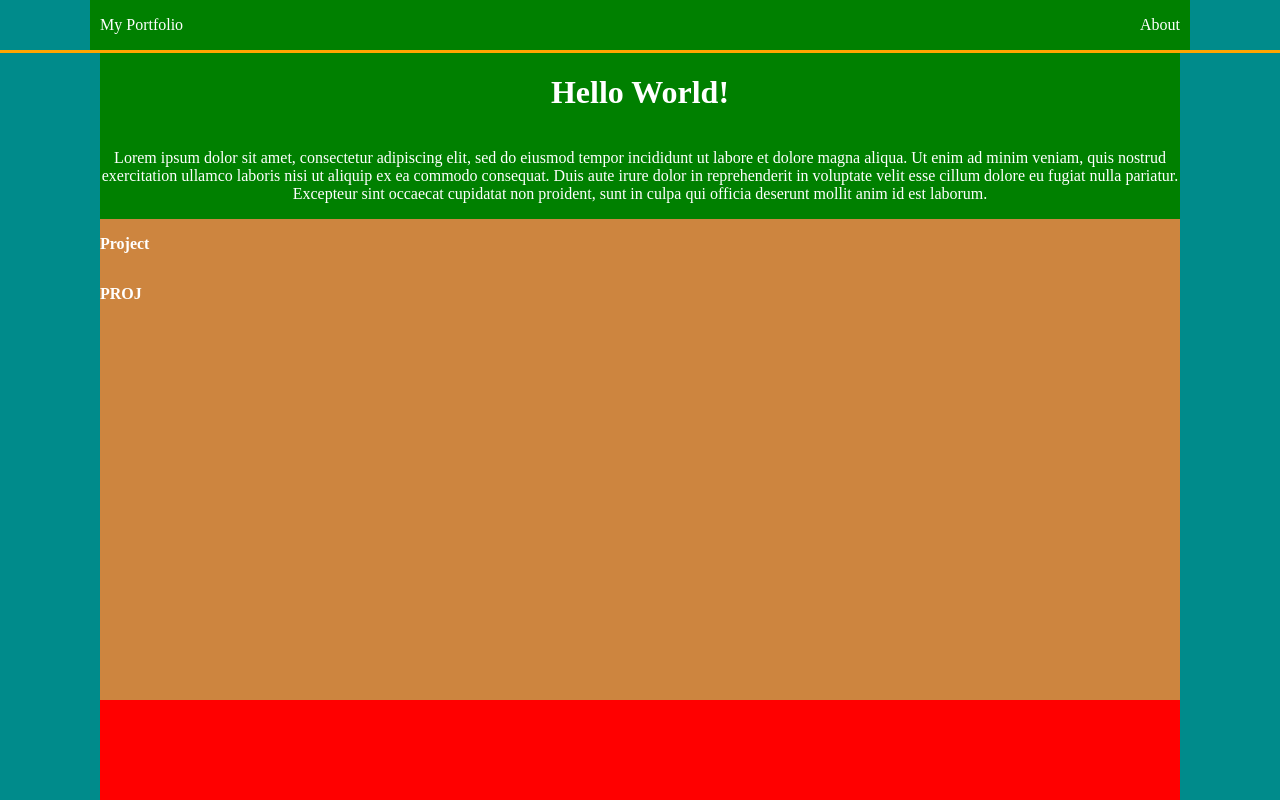
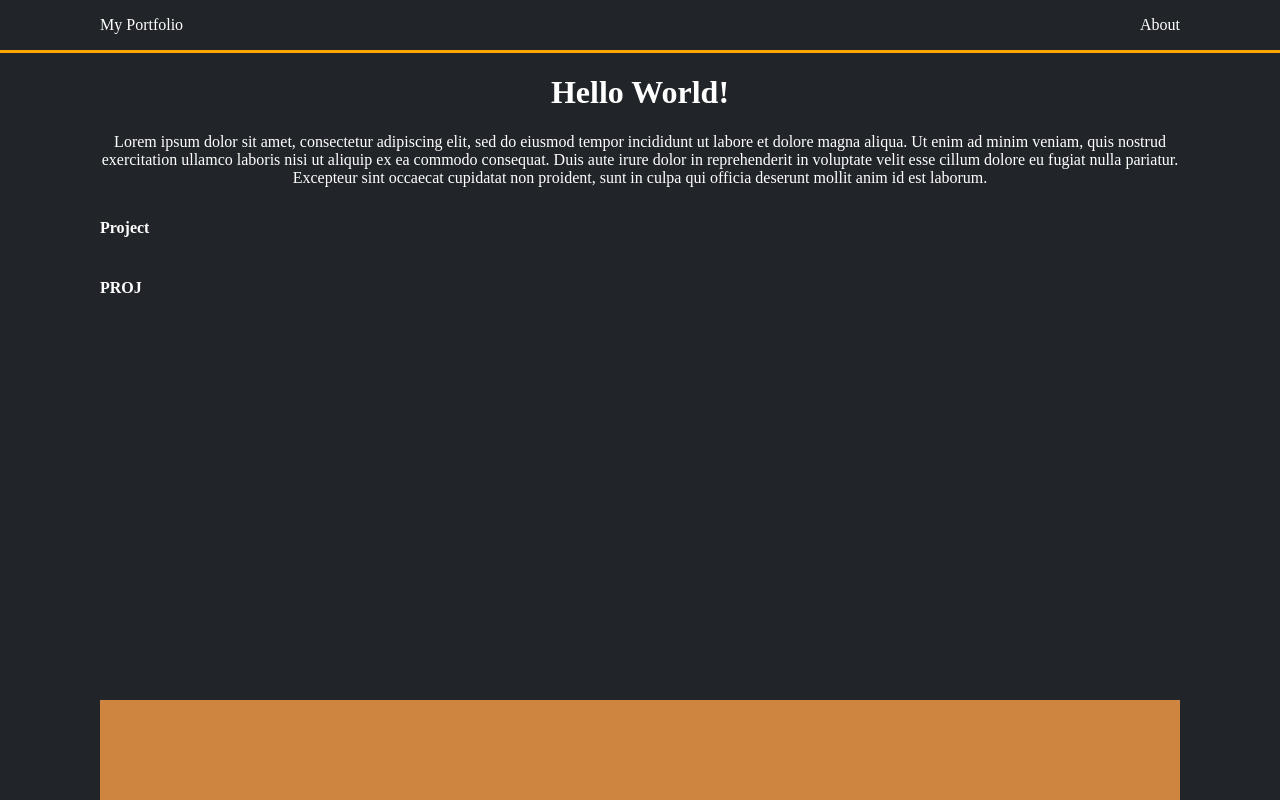
Before and after one commit to ddhuynh/ddhuynh.github.io, a React (Vite) app: page / in a window 1280 px wide. Built offline with nearby package versions, Linux system fonts and the light colour scheme.

Commit message:
Removed comments from app.css and added more css

```diff
--- a/src/App.css
+++ b/src/App.css
@@ -3,6 +3,12 @@ body {
     color: white;
     padding: 0px;
     margin: 0px;
+}
+
+img {
+    width: 100%;
+    object-fit: cover;
+    display: block;
 }
 
 /* Container for the entire page */
@@ -21,7 +27,6 @@ body {
     height: fit-content;
     display: flex;
     justify-content: center;
-    background-color: darkcyan;
 }
 
 /* Div container in banner section */
@@ -32,26 +37,34 @@ body {
     padding-right: 10px;
     width: 100%;
     max-width: 1080px;
-    background-color: green;
 }
 
 /* Div container in about section */
 .aboutContent {
-    display: flex;
+    /* display: flex;
     flex-direction: column;
-    justify-content: center;
+    justify-content: center; */
     text-align: center;
 
     height: auto;
     width: 100%;
     max-width: 1080px;
-    background-color: green;
 }
 
 /* Div container in body section */
 .bodyContent {
     display: flex;
     flex-direction: column;
+    gap: 10px;
+    min-height: 100px;
+    width: 100%;
+    max-width: 1080px;
+    /* background-color: peru; */
+}
+
+/* Div container in footer section */
+.footerContent {
+    display: flex;
 
     min-height: 100px;
     width: 100%;
@@ -59,97 +72,8 @@ body {
     background-color: peru;
 }
 
-/* Div container in footer section */
-.footerContent{
-    display: flex;
-
-    min-height: 100px;
-    width: 100%;
-    max-width: 1080px;
-    background-color: red;
+.postContent {
+    background-color: teal;
+    text-align: center;
+    border: 3px lightblue solid;
 }
-
-/* .pageContainer {
-    display: flex;
-    height: 100vh;
-    flex-direction: column;
-}
-
-.bannerContainer {
-    display: flex;
-    height: fit-content;
-    width: 100%;
-    justify-content: center;
-    border-bottom: orange solid;
-}
-
-.bannerContent {
-    display: flex;
-    height: 50px;
-    width: 800px;
-    margin: 2px;
-    justify-content: space-between;
-}
-
-.aboutContainer {
-    display: flex;
-    height: fit-content;
-    width: 100%;
-    justify-content: center;
-    align-items: center;
-}
-
-.aboutContent {
-    display: flex;
-    flex-direction: column;
-    justify-content: center;
-    align-items: center;
-    text-align: center;
-
-    height: fit-content;
-    width: 800px;
-
-}
-
-.bodyContainer {
-    display: flex;
-    height: fit-content;
-    width: 100%;
-    flex-grow: 1;
-    justify-content: center;
-}
-
-.bodyContent {
-    display: flex;
-    width: 800px;
-    height: fit-content;
-    flex-direction: column;
-    word-break: break-word;
-}
-
-.footerContainer {
-    display: flex;
-    height: fit-content;
-    width: 100%;
-    justify-content: center;
-}
-
-.footerContent {
-    display: flex;
-    width: 800px;
-    height: 100px;
-    background-color: blue;
-}
-
-.postItem {
-    display: flex;
-    word-break: break-word;
-    background-color: red;
-    height: fit-content;
-    flex-direction: column;
-    border: green solid;
-}
-
-img {
-    max-width: 100%;
-} */
```
